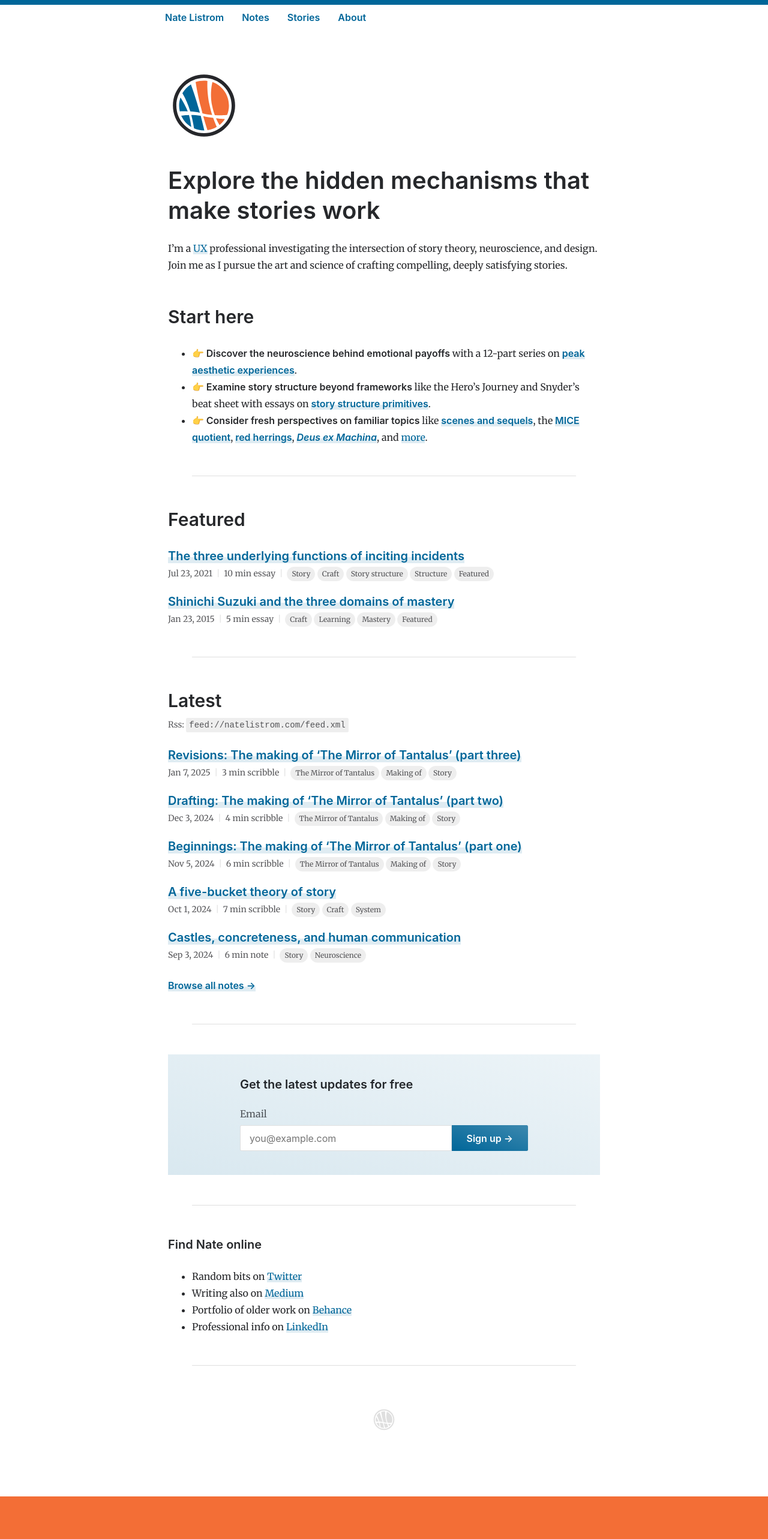
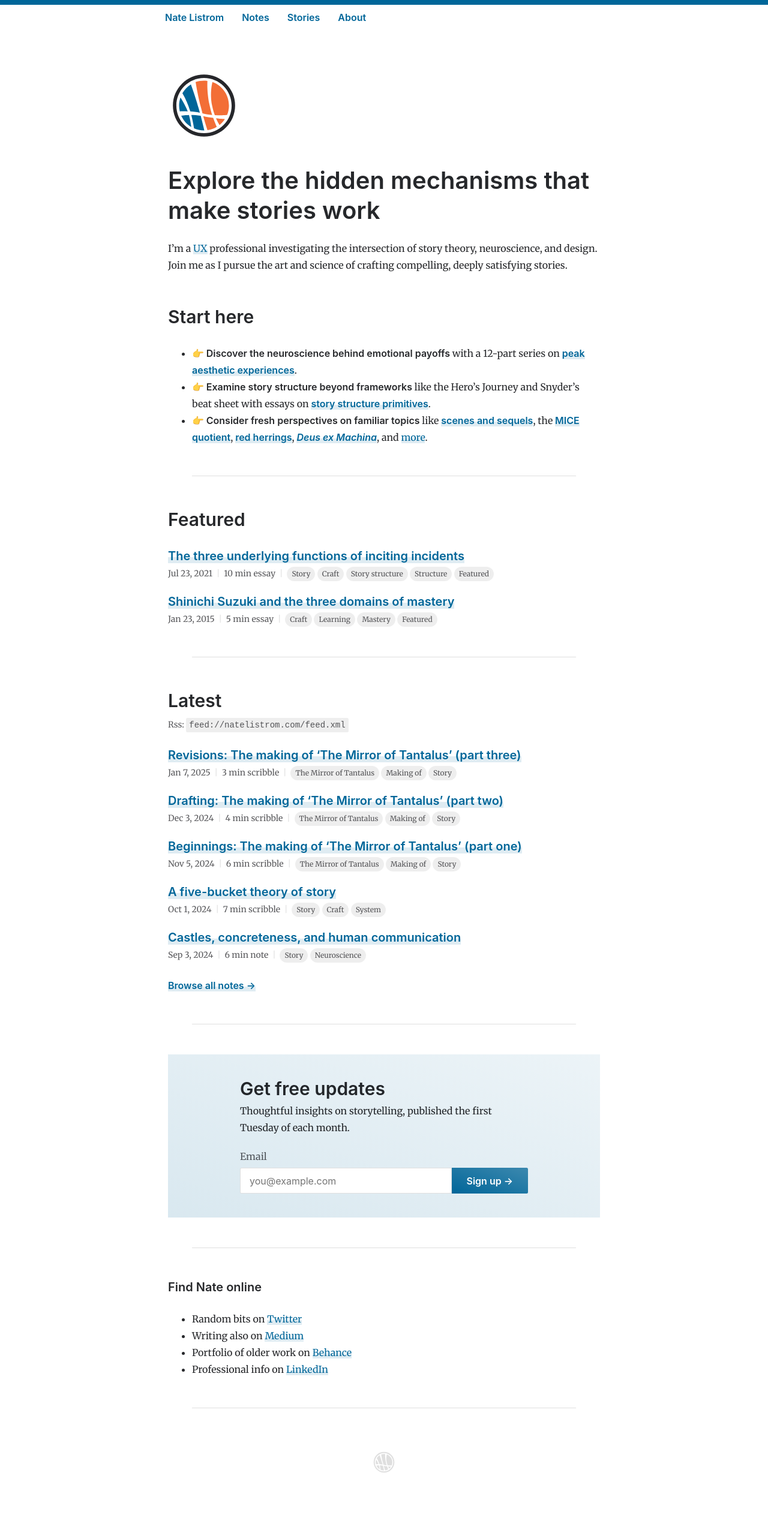
Before and after one commit to natelistrom/natelistrom.github.io, a Jekyll site: the page built from index.md, in a window 1280 px wide. Shown: the whole page at 60% size. Built offline with Jekyll 4.4.1, drawn with Linux system fonts in a browser that asks for light colours; before the commit the page ends 2495 px from its top, so only the background shows below that.

Commit message:
Update header, add value prop text to subscribe form

```diff
--- a/_includes/_subscribe.html
+++ b/_includes/_subscribe.html
@@ -1,8 +1,8 @@
 <hr />
 
 <div id="subscribe">
-<h4>Get the latest updates for free</h4>
-
+<h2>Get free updates</h2>
+<p>Thoughtful insights on storytelling, published the first Tuesday of each month.</p>
 <form
   action="
           https://buttondown.com/api/emails/embed-subscribe/natelistrom
--- a/css/styles.scss
+++ b/css/styles.scss
@@ -686,13 +686,14 @@ a.category:hover {
   display: block;
   padding: 1.75rem 1.5rem 2rem;
   margin-bottom: 1.25rem;
-  form, h4 {
+  form, h2, h4, p {
     display: block;
     margin-left: auto;
     margin-right: auto;
     max-width: 24rem;
   }
-  h4 {margin-top: 0; margin-bottom: 0.8rem;}
+  h2, h4 {margin-top: 0; margin-bottom: 0;}
+  p {margin-top: 0; margin-bottom: 0.8rem;}
   label {
     display: block;
     margin-bottom: 0.25rem;
```
